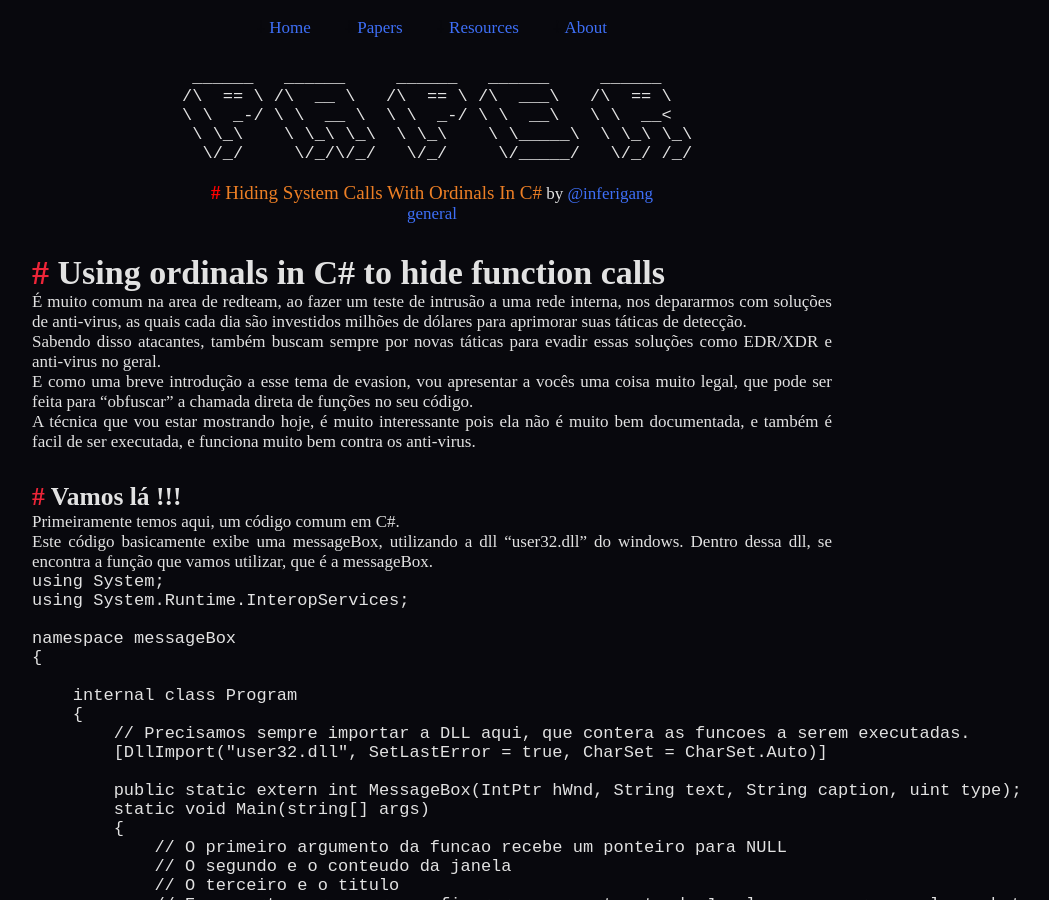
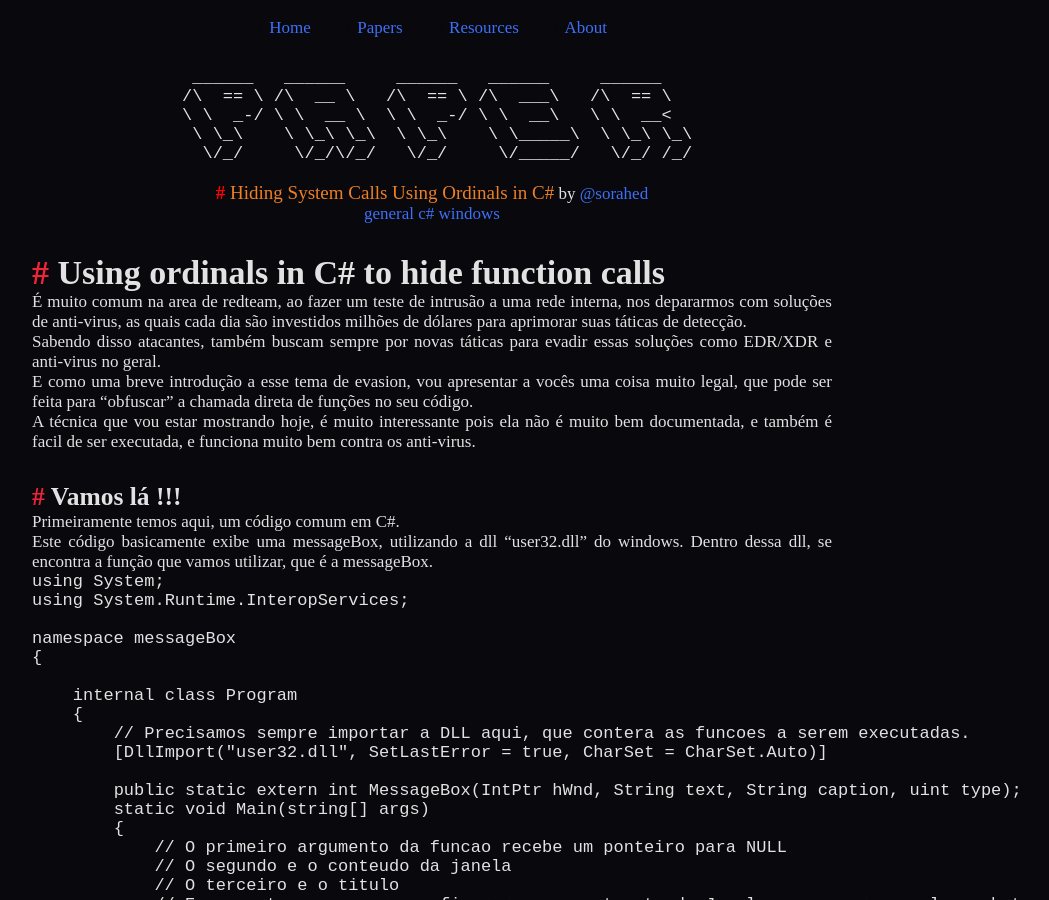
Before and after one commit to inferigang/inferigang.github.io, a Jekyll site: the page built from _posts/2023-06-23-hiding-system-calls-with-ordinals-in-c#.md, in a window 1280 px wide and 900 px high. Shown: the whole window, without its empty margins (208-1257 px from the left). Built offline with Jekyll 4.4.1, drawn with Linux system fonts in a browser that asks for light colours; our own code applies the rules of GitHub Pages for plain Markdown files; some of the changed lines change nothing that is shown.

Commit message:
Update 2023-06-23-hiding-system-calls-with-ordinals-in-c#.md

```diff
--- a/_posts/2023-06-23-hiding-system-calls-with-ordinals-in-c#.md
+++ b/_posts/2023-06-23-hiding-system-calls-with-ordinals-in-c#.md
@@ -1,3 +1,14 @@
+---
+layout: post
+title:  "Hiding System Calls Using Ordinals in C#"
+author: sorahed
+author_url: //twitter.com/astreuzz
+description: "A little bit about how to use ordinals to hide system calls in C#"
+image: /assets/img/hiding-system-calls-with-ordinals-in-c#.png
+categories: c# windows
+---
+
+
 # Using ordinals in C# to hide function calls
 
 É muito comum na area de redteam, ao fazer um teste de intrusão a uma rede interna, nos depararmos com soluções de anti-virus, as quais cada dia são investidos milhões de dólares para aprimorar suas táticas de detecção.
```
